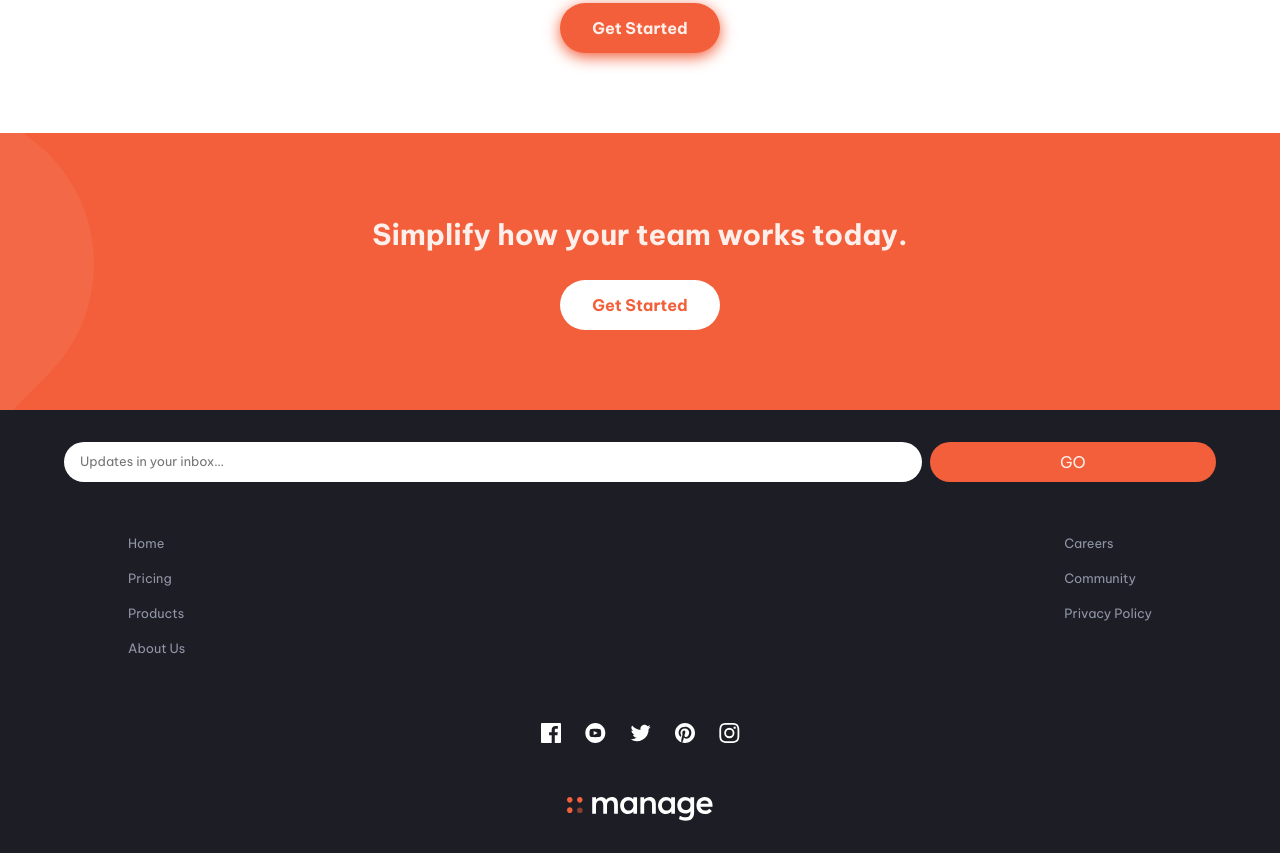
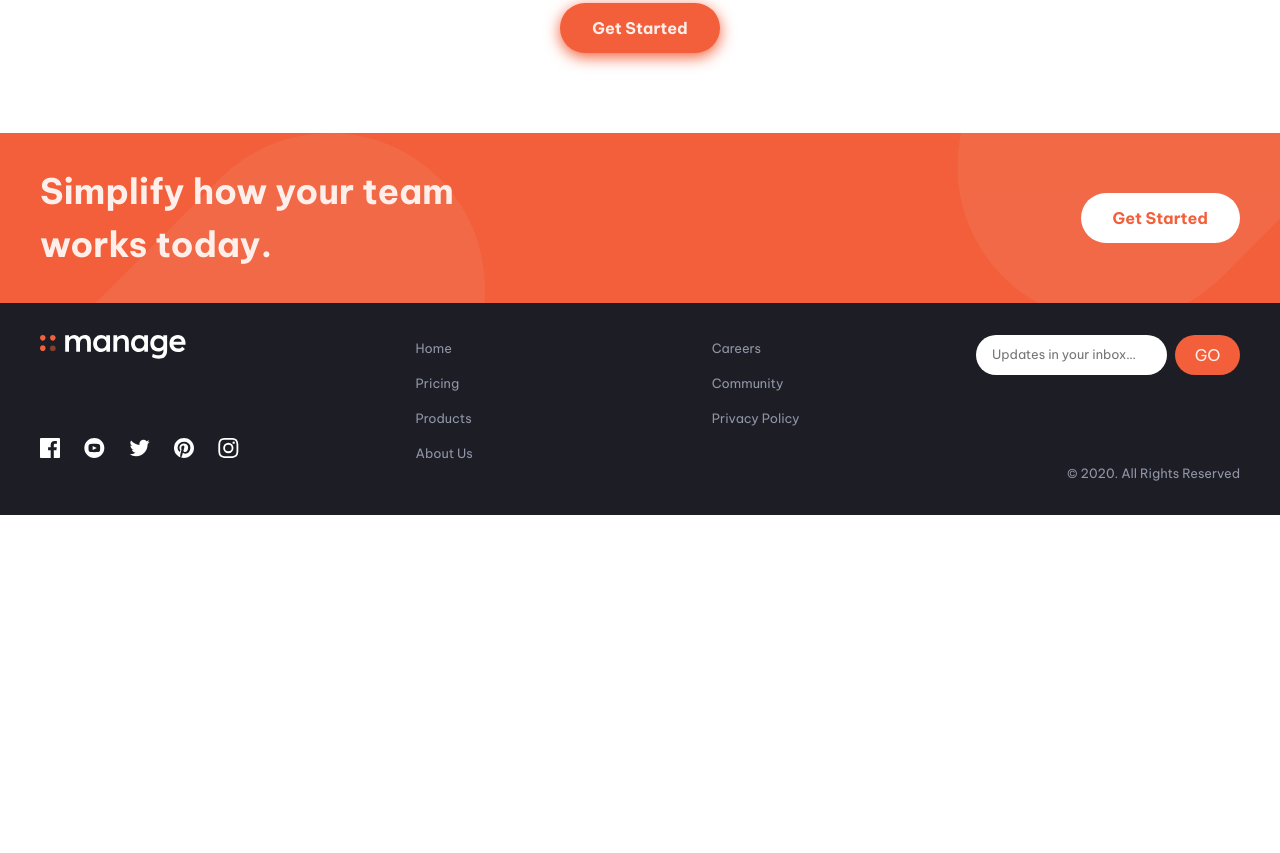
Before and after one commit to Robertron624/manage-landing-page, a website: page index.html in a window 1280 px wide. Shown: the part 2096-2949 px from the top of the page. After the commit the page ends 2611 px from the top, so only its background shows below. Drawn offline with nearby package versions, Linux system fonts and the light colour scheme.

Commit message:
desktop footer design

```diff
--- a/index.css
+++ b/index.css
@@ -461,6 +461,13 @@ footer .links {
     color: #fff;
 }
 
+p.copyright {
+    color: var(--dark-grayish-blue);
+    font-size: .8rem;
+    text-align: center;
+    background-color: var(--very-dark-blue);
+}
+
 /******************/
 /*  Media queries */
 /******************/
@@ -594,4 +601,80 @@ footer .links {
         left: 44%;
     }
 
+    /* Footer */
+
+    footer .simplify {
+        background-image: url(/images/bg-simplify-section-desktop.svg);
+        padding: 2rem 0;
+        text-align: left;
+    }
+
+    footer .simplify .inner {
+        display: flex;
+        justify-content: space-between;
+        max-width: 1200px;
+        margin-inline: auto;
+        align-items: center;
+    }
+
+    footer .simplify .inner h3 {
+        max-width: 30rem;
+        font-size: 2.2rem;
+        margin-bottom: 0;
+    }
+
+
+    /* Bottom */
+
+    footer .bottom .inner-bottom {
+        display: flex;
+        max-width: 1200px;
+        margin-inline: auto;
+        justify-content: space-between;
+    }
+
+    .bottom .inner-bottom .logo-socials {
+        order: 1;
+    }
+
+    .bottom .inner-bottom .newsletter {
+        order: 3;
+        align-self: flex-start;
+        width: 22%;
+        margin: 0;
+    }
+
+    .bottom .inner-bottom .links {
+        order: 2;
+        width: 32%;
+    }
+
+    .bottom .inner-bottom .newsletter,
+    .bottom .inner-bottom .links,
+    .bottom .inner-bottom .logo-socials .social-media {
+        margin-bottom: 0;
+    }
+
+    .bottom .inner-bottom .logo-socials {
+        flex-direction: column;
+        display: flex;
+        justify-content: space-between;
+    }
+
+    .bottom .inner-bottom .logo-socials .social-media {
+        order: 2;
+    }
+
+
+    .bottom .inner-bottom .logo-socials .logo {
+        justify-content: start;
+    }
+
+
+
+    p.copyright {
+        text-align: right;
+        max-width: 1200px;
+        margin-inline: auto;
+    }
 }
--- a/index.html
+++ b/index.html
@@ -217,10 +217,13 @@
         </main>
         <footer>
             <div class="simplify">
+                <div class="inner">
                   <h3>Simplify how your team works today.</h3>
                   <button class="get-started">Get Started</button>
                 </div>
+            </div>
             <div class="bottom">
+              <div class="inner-bottom">
                 <form class="newsletter">
                     <label class="sr-only" for="email"
                         >Stay up-to-date with what we’re doing</label
@@ -246,6 +249,7 @@
                         <li><a href="/privacy-policy">Privacy Policy</a></li>
                     </ul>
                 </div>
+                <div class="logo-socials">
                   <div class="social-media flex justify-center align-center">
                       <a href="/facebook">
                           <svg
@@ -336,6 +340,11 @@
                       </svg>
                   </div>
                 </div>
+              </div>
+              <p class="copyright">
+                © 2020. All Rights Reserved
+            </p>
+            </div>
         </footer>
         <!--
 
--- a/index.js
+++ b/index.js
@@ -69,20 +69,21 @@ emblaNode.on("pointerUp", function (e) {
     currentDot.classList.add("dot-active");
 });
 
+function dotClickCallback (index) {
+    currentDot.classList.remove("dot-active");
+
+    // Add active class to new dot
+    currentDot = dots[index];
+    currentDot.classList.add("dot-active");
+
+    // Go to the corresponding
+    emblaNode.scrollTo(index);
+};
+
+
 // When clicking on a dot, go to the corresponding slide
 dots.forEach((dot, index) => {
-    dot.addEventListener("click", () => {
-
-        // Remove active class from current dot
-        currentDot.classList.remove("dot-active");
-
-        // Add active class to new dot
-        currentDot = dots[index];
-        currentDot.classList.add("dot-active");
-
-        // Go to the corresponding slide
-        emblaNode.scrollTo(index);
-    });
+    dot.addEventListener("click", dotClickCallback.bind(null, index));
 });
 
 // Make carousel contain three slides on desktop (768px and above)
@@ -119,6 +120,11 @@ function handleTabletChange(e) {
             paginationsDots.insertAdjacentHTML("beforeend", newDots);
 
             dots = document.querySelectorAll(".dot");
+
+            // Add event listeners to the new dots
+
+            dots[2].addEventListener("click", dotClickCallback.bind(null, 2));
+            dots[3].addEventListener("click", dotClickCallback.bind(null, 3));
         }
     }
 }
```
Lines whose indentation alone changed are shown as unchanged.
